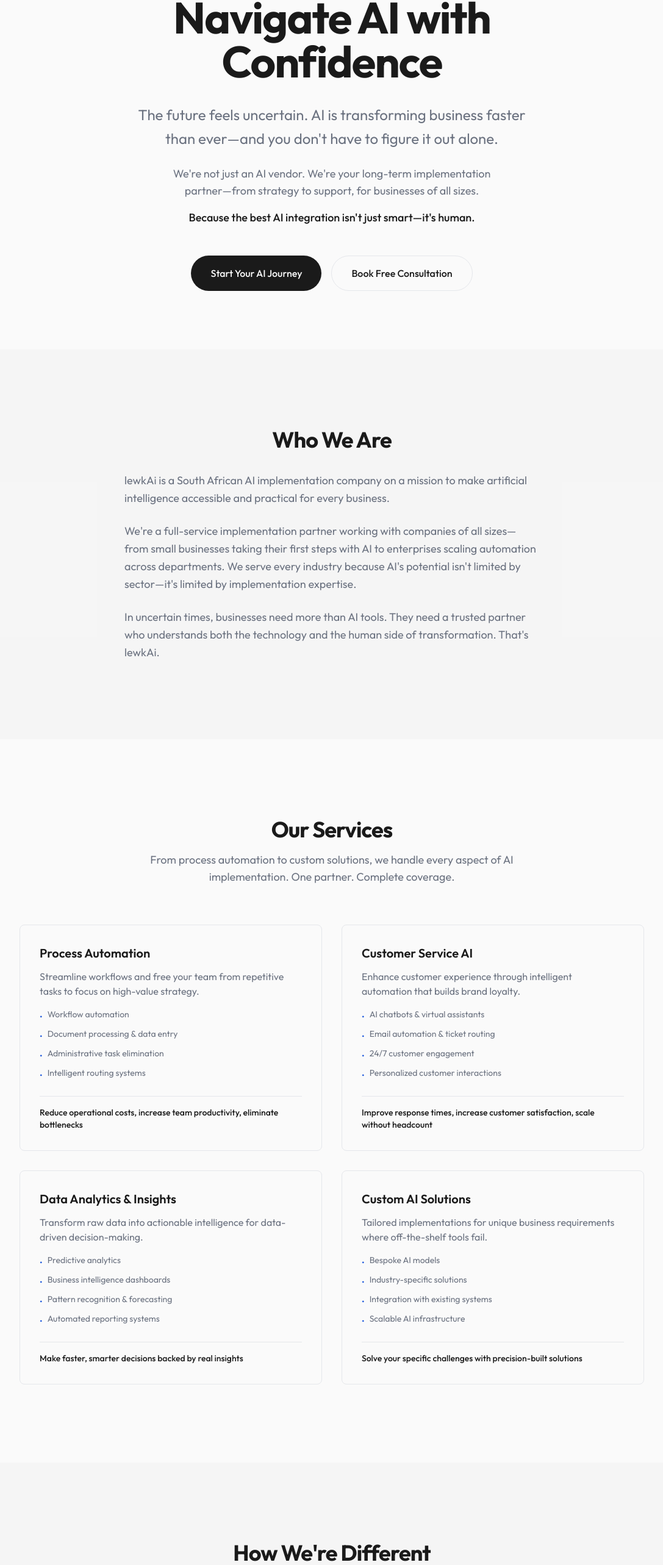
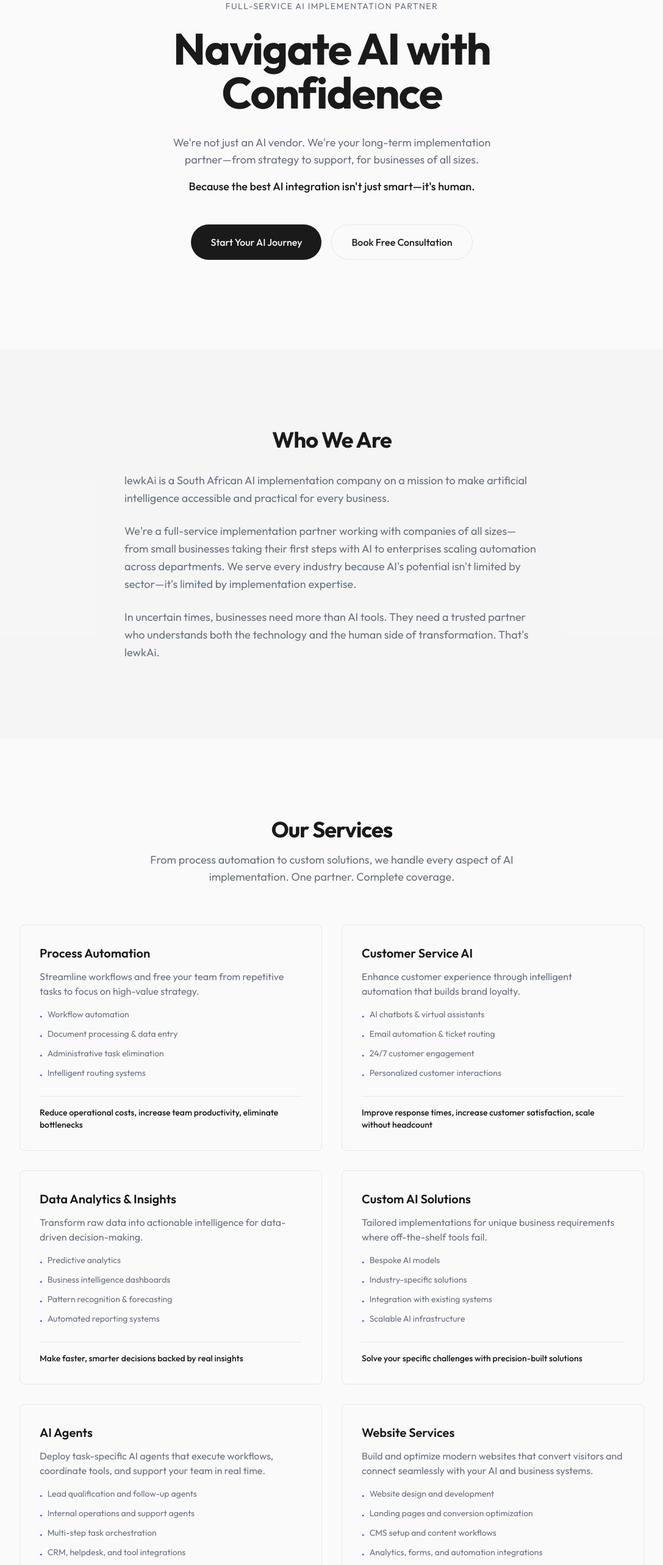
Before and after one commit to safarivis/lewkAi_website, a Next.js app: page / in a window 1280 px wide. Shown: the part 227-2793 px from the top of the page at 61% size, without its empty margins (96-1183 px from the left). Built offline with nearby package versions, Linux system fonts and the light colour scheme.

Commit message:
Update hero copy and add AI Agents and Website Services cards

```diff
--- a/app/page.tsx
+++ b/app/page.tsx
@@ -37,9 +37,6 @@
           <h1 className="text-5xl md:text-7xl font-bold tracking-tight mb-8">
             Navigate AI with Confidence
           </h1>
-          <p className="text-xl md:text-2xl text-secondary mb-6 max-w-2xl mx-auto leading-relaxed">
-            The future feels uncertain. AI is transforming business faster than ever&mdash;and you don&apos;t have to figure it out alone.
-          </p>
           <p className="text-lg text-secondary mb-4 max-w-xl mx-auto">
             We&apos;re not just an AI vendor. We&apos;re your long-term implementation partner&mdash;from strategy to support, for businesses of all sizes.
           </p>
@@ -118,6 +115,18 @@
               description="Tailored implementations for unique business requirements where off-the-shelf tools fail."
               items={['Bespoke AI models', 'Industry-specific solutions', 'Integration with existing systems', 'Scalable AI infrastructure']}
               outcome="Solve your specific challenges with precision-built solutions"
+            />
+            <ServiceCard
+              title="AI Agents"
+              description="Deploy task-specific AI agents that execute workflows, coordinate tools, and support your team in real time."
+              items={['Lead qualification and follow-up agents', 'Internal operations and support agents', 'Multi-step task orchestration', 'CRM, helpdesk, and tool integrations']}
+              outcome="Increase output, speed up execution, and keep teams focused on higher-value work"
+            />
+            <ServiceCard
+              title="Website Services"
+              description="Build and optimize modern websites that convert visitors and connect seamlessly with your AI and business systems."
+              items={['Website design and development', 'Landing pages and conversion optimization', 'CMS setup and content workflows', 'Analytics, forms, and automation integrations']}
+              outcome="Launch faster, improve conversion rates, and create a stronger digital presence"
             />
           </div>
         </div>
```
